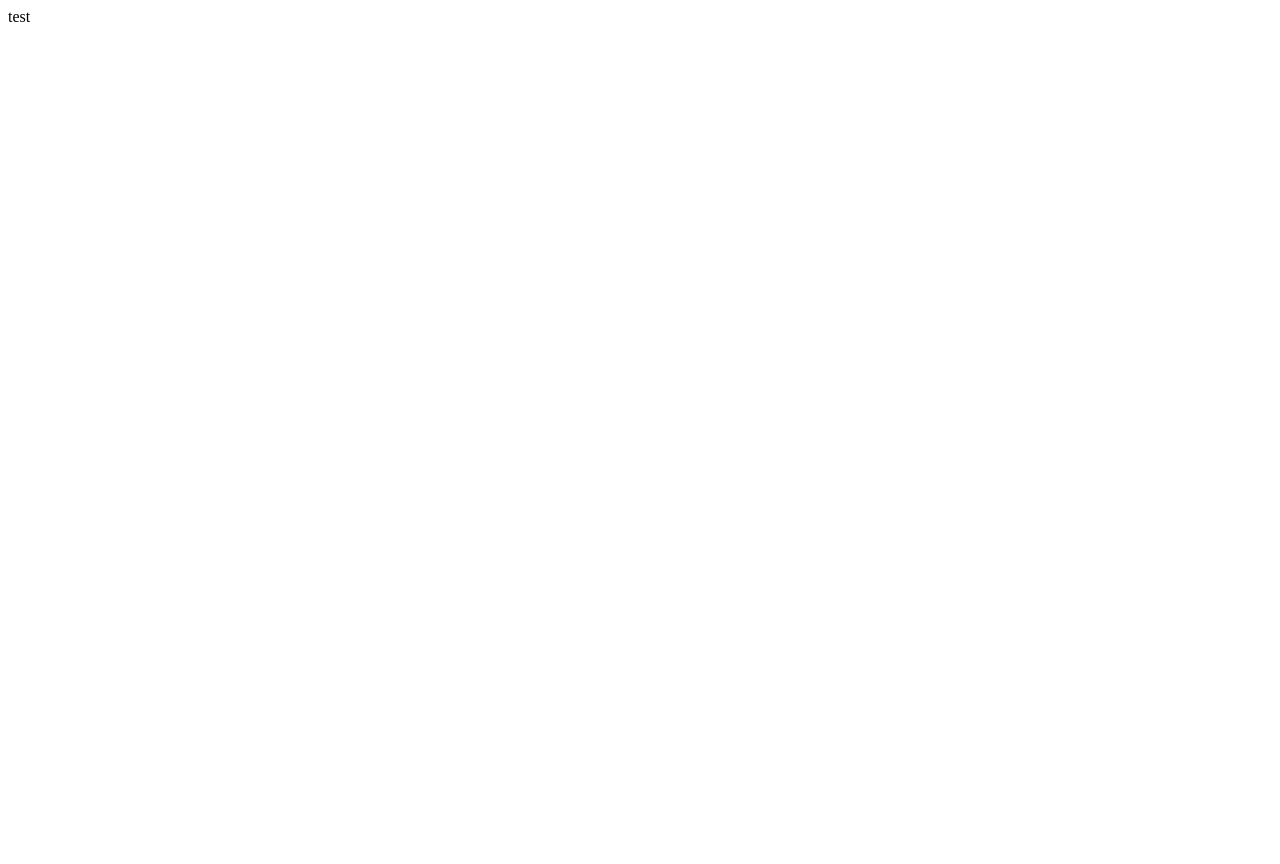
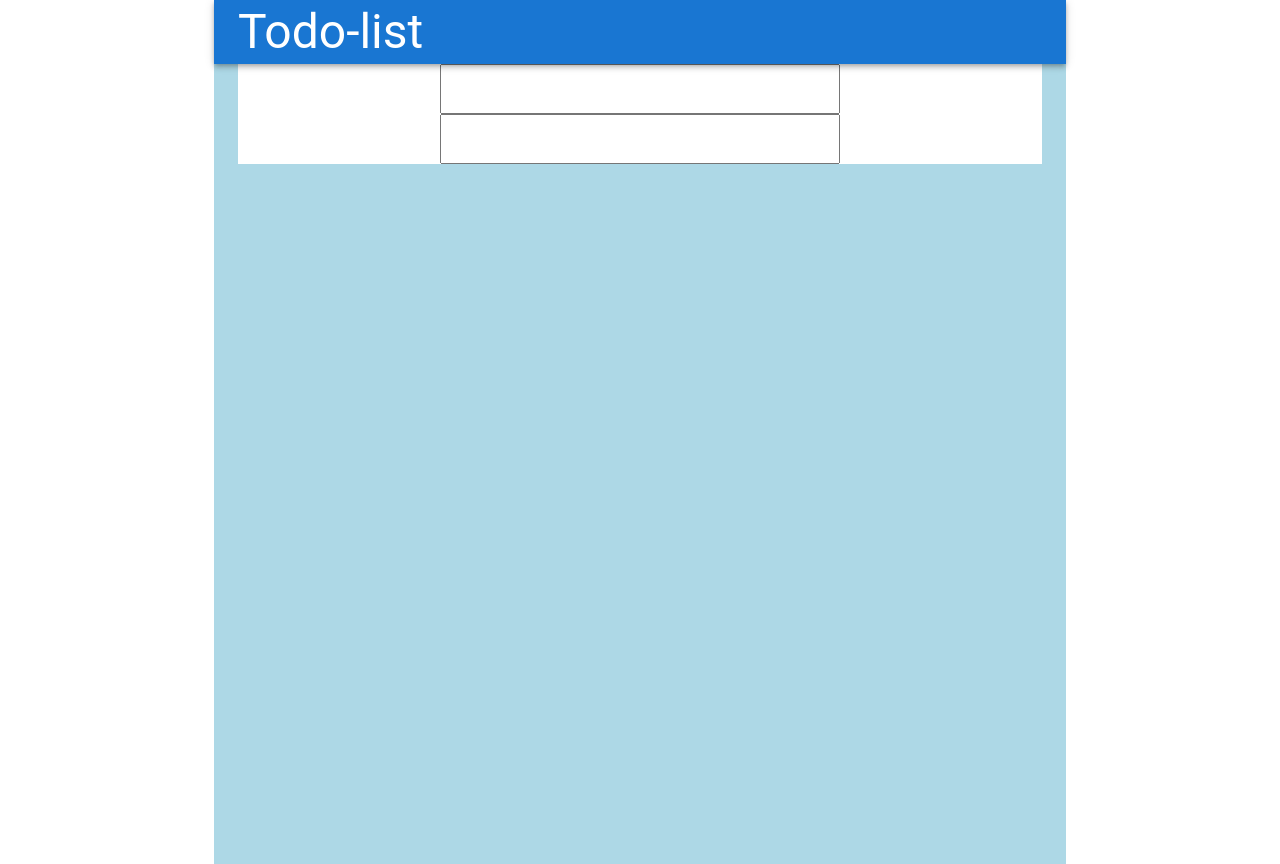
Before and after one commit to seongjin77/bucket-list, a React (Create React App) app: page /signin in a window 1280 px wide. Before the commit the page ends 800 px from the top, so only its background shows below. Built offline with nearby package versions, Linux system fonts and the light colour scheme.

Commit message:
🔨 Chore : router, style-component 설치 및 폴더구조 수정

```diff
--- a/package.json
+++ b/package.json
@@ -3,12 +3,18 @@
   "version": "0.1.0",
   "private": true,
   "dependencies": {
+    "@emotion/react": "^11.10.5",
+    "@emotion/styled": "^11.10.5",
+    "@mui/material": "^5.11.8",
     "@testing-library/jest-dom": "^5.16.5",
     "@testing-library/react": "^13.4.0",
     "@testing-library/user-event": "^13.5.0",
     "react": "^18.2.0",
     "react-dom": "^18.2.0",
+    "react-router-dom": "^6.8.1",
     "react-scripts": "5.0.1",
+    "styled-components": "^5.3.6",
+    "styled-reset": "^4.4.5",
     "web-vitals": "^2.1.4"
   },
   "scripts": {
--- a/src/App.js
+++ b/src/App.js
@@ -1,8 +1,21 @@
+import { Container } from "@mui/material";
+import { Route, Routes } from "react-router-dom";
+import Header from "./components/header/Header";
+import Initial from "./pages/initial/Initial";
+import Login from "./pages/login/Login";
+import Sign from "./pages/sign/Sign";
 
 function App() {
-  return (
-   <div>test</div>
-  );
+    return (
+        <Container maxWidth="md">
+            <Header />
+            <Routes>
+                <Route path="/" element={<Initial />} />
+                <Route path="/signup" element={<Sign />} />
+                <Route path="/signin" element={<Login />} />
+            </Routes>
+        </Container>
+    );
 }
 
 export default App;
--- /dev/null
+++ b/src/components/header/Header.jsx
@@ -0,0 +1,27 @@
+import { Button, Toolbar, Typography } from "@mui/material";
+import React from "react";
+import { useLocation, useNavigate } from "react-router-dom";
+import HeaderBar from "./headerStyle";
+
+const Header = () => {
+  const navigate = useNavigate();
+  const {pathname} = useLocation();
+
+  const login = () => {
+    navigate('/signin')
+  }
+
+    return (
+        <HeaderBar>
+            <Toolbar>
+                <Typography variant="h3" component="h1">
+                    Todo-list
+                </Typography>
+                {pathname !== '/signin' ? <Button onClick={login} color="inherit">login</Button> : null
+                }
+            </Toolbar>
+        </HeaderBar>
+    );
+};
+
+export default Header;
--- /dev/null
+++ b/src/components/header/headerStyle.jsx
@@ -0,0 +1,13 @@
+import styled from "@emotion/styled";
+import { AppBar } from "@mui/material";
+
+const HeaderBar = styled(AppBar)`
+
+  position: relative;
+
+  .MuiToolbar-root{
+    justify-content: space-between;
+  }
+
+`
+export default HeaderBar;
--- a/src/index.js
+++ b/src/index.js
@@ -1,10 +1,13 @@
-import React from 'react';
-import ReactDOM from 'react-dom/client';
-import App from './App';
+import React from "react";
+import ReactDOM from "react-dom/client";
+import { BrowserRouter } from "react-router-dom";
+import App from "./App";
+import GlobalStyle from "./style/GlobalStyle";
 
-const root = ReactDOM.createRoot(document.getElementById('root'));
+const root = ReactDOM.createRoot(document.getElementById("root"));
 root.render(
-  <React.StrictMode>
-    <App />
-  </React.StrictMode>
+    <BrowserRouter>
+        <GlobalStyle/>
+        <App />
+    </BrowserRouter>
 );
--- /dev/null
+++ b/src/pages/initial/Initial.jsx
@@ -0,0 +1,12 @@
+import React from 'react'
+import { InitialPageWrap } from './InitialStyle'
+
+const Initial = () => {
+  return (
+    <InitialPageWrap>
+      dd
+    </InitialPageWrap>
+  )
+}
+
+export default Initial
--- /dev/null
+++ b/src/pages/initial/InitialStyle.jsx
@@ -0,0 +1,7 @@
+import styled from "@emotion/styled";
+import { Container } from "@mui/system";
+
+const InitialPageWrap = styled(Container)`
+  background-color: lightyellow;
+`
+export {InitialPageWrap}
--- /dev/null
+++ b/src/pages/login/Login.jsx
@@ -0,0 +1,18 @@
+import { Box } from "@mui/system";
+import React from "react";
+import { LoginPageWrap } from "./LoginStyle";
+
+const Login = () => {
+    return (
+        <LoginPageWrap>
+            <form>
+                <Box>
+                  <input type={'email'} required />
+                  <input type={'password'} required/>
+                </Box>
+            </form>
+        </LoginPageWrap>
+    );
+};
+
+export default Login;
--- /dev/null
+++ b/src/pages/login/LoginStyle.jsx
@@ -0,0 +1,21 @@
+import { Container } from "@mui/system";
+import styled from "styled-components";
+
+const LoginPageWrap = styled(Container)`
+  background-color: lightblue;
+  height: 100vh;
+  .MuiBox-root{
+    display: flex;
+    flex-direction: column;
+    justify-content: center;
+    align-items:center;
+    background-color: #fff;
+
+    input{
+      width: 400px;
+      height 50px;
+    }
+
+  }
+`
+export {LoginPageWrap};
--- /dev/null
+++ b/src/pages/sign/Sign.jsx
@@ -0,0 +1,9 @@
+import React from 'react'
+
+const Sign = () => {
+  return (
+    <div>Sign</div>
+  )
+}
+
+export default Sign
--- /dev/null
+++ b/src/style/GlobalStyle.jsx
@@ -0,0 +1,22 @@
+import { createGlobalStyle } from "styled-components";
+import reset from "styled-reset";
+
+const GlobalStyle = createGlobalStyle`
+  // ${reset}
+
+  a{
+        text-decoration : none;
+        color : inherit;
+    }
+
+    button{
+        border : none;
+        cursor : pointer;
+    }
+
+    *{
+        box-sizing: border-box;
+    }
+`;
+
+export default GlobalStyle;
```
Also changed, not shown: 1 other file (tests, documents, lock files or other folders).
